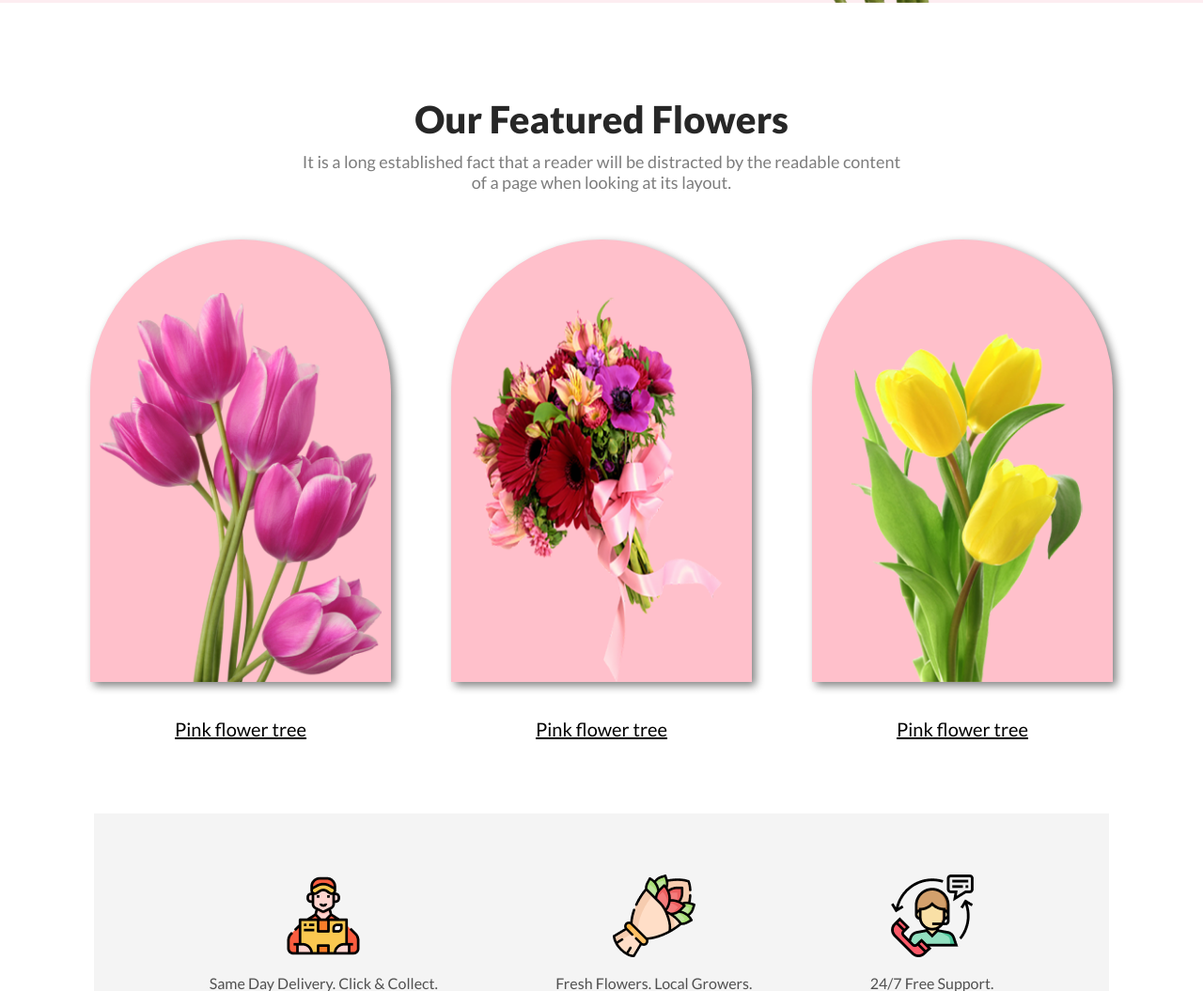
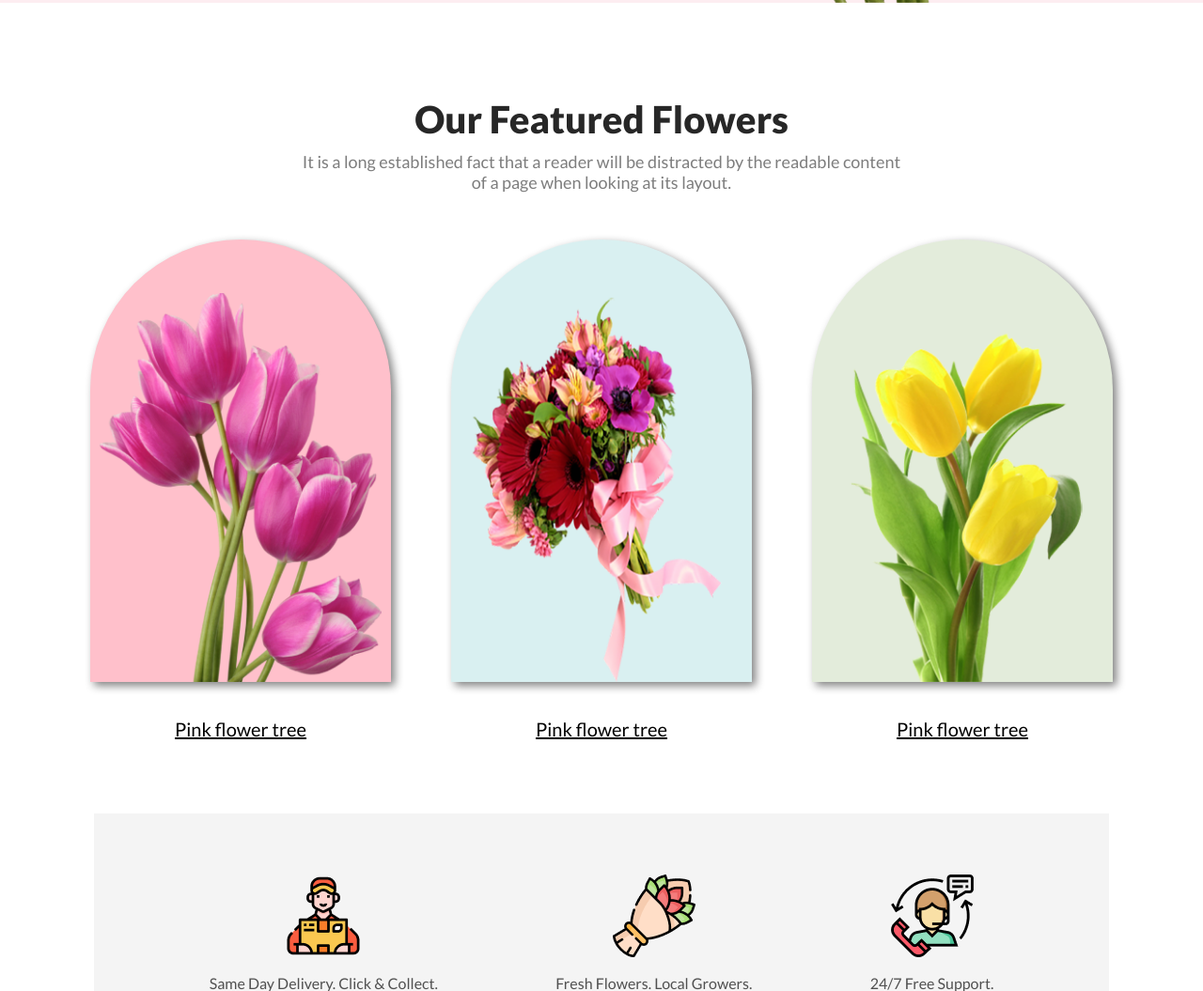
Before and after one commit to ArfatChowdhury/flower-shop-assignment, a plain HTML site: page index.html in a window 1280 px wide. Shown: the part 797-1852 px from the top of the page at 94% size. Drawn offline with Linux system fonts and the light colour scheme; a web font is replaced by a local one.

Commit message:
color change

```diff
--- a/index.html
+++ b/index.html
@@ -49,11 +49,11 @@
                         <img class="f-img" src="./Flower Asset/pngwing 6.png" alt="">
                         <div class="flower-link"><a class="flower-link" href="">Pink flower tree</a> </div>
                     </div>
-                    <div class="flower-card">
+                    <div class="flower-card flower-clr2">
                         <img class="f-img " src="./Flower Asset/pngwing 5.png" alt="">
                         <div class="flower-link"><a class="flower-link" href="">Pink flower tree</a> </div>
                     </div>
-                    <div class="flower-card">
+                    <div class="flower-card flower-clr3 ">
                         <img class="f-img" src="./Flower Asset/pngwing 7.png" alt="">
                         <div class="flower-link"><a class="flower-link" href="">Pink flower tree</a> </div>
                     </div>
--- a/style/style.css
+++ b/style/style.css
@@ -119,7 +119,12 @@ body {
     padding: 10px 10px 0px 10px;
     /* margin-bottom: 150px; */
 }
-
+.flower-clr2{
+    background-color: #0597A026;
+}
+.flower-clr3{
+    background-color: #477D1126;
+}
 .f-img {
     width: 100%;
     padding-top: 47px;
```
